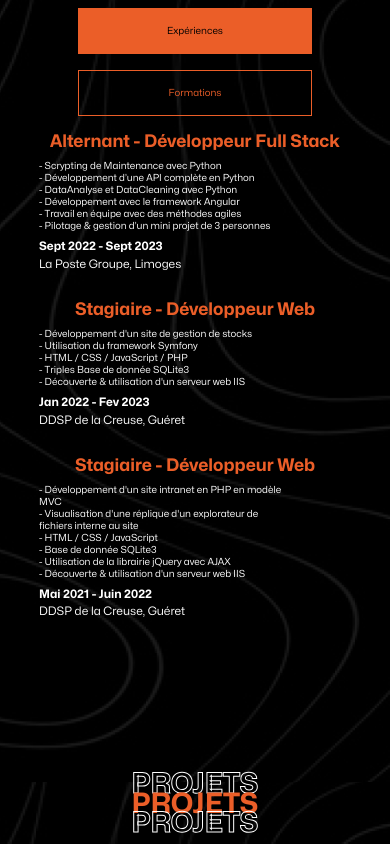
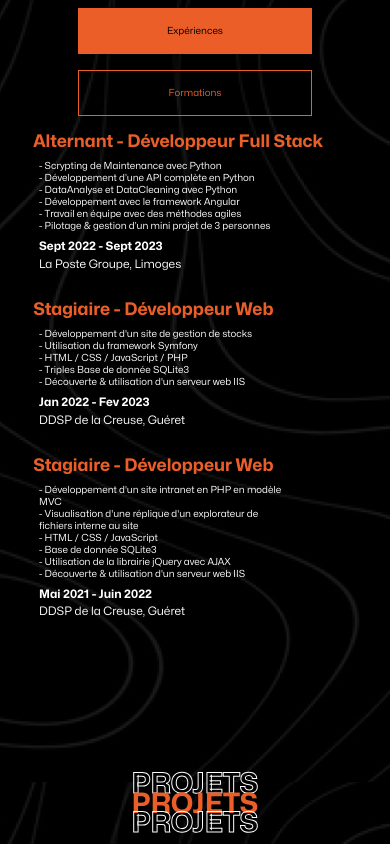
Before and after one commit to rochesebastien/portfolio, a React (Vite) app: page / in a window 390 px wide. Shown: the part 1750-2594 px from the top of the page. Built offline with nearby package versions, Linux system fonts and the light colour scheme; a web font is replaced by a local one.

Commit message:
fixing overflow title mobile, removing career from nav

```diff
--- a/src/components/Navbar/Navbar.jsx
+++ b/src/components/Navbar/Navbar.jsx
@@ -23,11 +23,6 @@ function Navbar(props) {
         document.getElementById("skills").scrollIntoView({ behavior: 'smooth' });
       };
 
-      const ScrollToCareer = (event) => {
-        event.preventDefault();
-        document.getElementById("career").scrollIntoView({ behavior: 'smooth' });
-      };
-
       const ScrollToContact = (event) => {
         event.preventDefault();
         document.getElementById("contact").scrollIntoView({ behavior: 'smooth' });
@@ -43,7 +38,6 @@ function Navbar(props) {
                         <a onClick={ScrollToAbout}>A propos</a>
                         <a onClick={ScrollToProjects}>Projets</a>
                         <a onClick={ScrollToSkills}>Compétences</a>
-                        <a onClick={ScrollToCareer}>Carrière</a>
                         <a onClick={ScrollToContact}>Contact</a>
                     </div>
                     <div className="bar" style={{ width: props.progress+"%" }}></div>
--- a/src/components/Title/Title.scss
+++ b/src/components/Title/Title.scss
@@ -1,20 +1,4 @@
 
-@media screen and (max-width: 699px) {
-
-    .title_ctn{
-        .section_title {
-            font-size: calc(0.8 * var(--big_title_size)) !important;
-              span {
-                text-indent: 0px!important;
-                line-height: 70%!important;
-                width: 100%;
-                text-align: center;
-                margin-right: 0!important;
-              }
-            }
-    }
-
-  }
 
 .title_ctn {
   width: 100%;
@@ -68,3 +52,22 @@
     }
   }
 }
+
+
+@media screen and (max-width: 699px) {
+
+  .title_ctn{
+      .section_title {
+        width: 48%;
+          font-size: calc(0.8 * var(--big_title_size)) !important;
+            span {
+              text-indent: 0px!important;
+              line-height: 70%!important;
+              text-align: center;
+              margin-right: 0!important;
+              width: 100%;
+            }
+          }
+  }
+
+}
--- a/src/pages/Career/Career.scss
+++ b/src/pages/Career/Career.scss
@@ -146,8 +146,8 @@
             font-size: calc(0.5 * var(--title_size));
             font-weight: bold;
             text-indent: 0px;
-            width: 100%;
-            text-align: center;
+            width: 83%;
+            text-align: start;
           }
         }
       }
--- a/src/pages/Layer/Layer.jsx
+++ b/src/pages/Layer/Layer.jsx
@@ -82,7 +82,7 @@ function Layer() {
         <Projects/>
         <Title section_name='Talents' direction='left'/>
         <Skills />
-        <Title section_name='Contact' direction='left'/>
+        <Title section_name='Contact' direction='right'/>
         <Contact />
         <Footer />
     </div>
```
Also changed, not shown: public/assets/img/mutos.png, public/assets/img/mutos_large.png.
